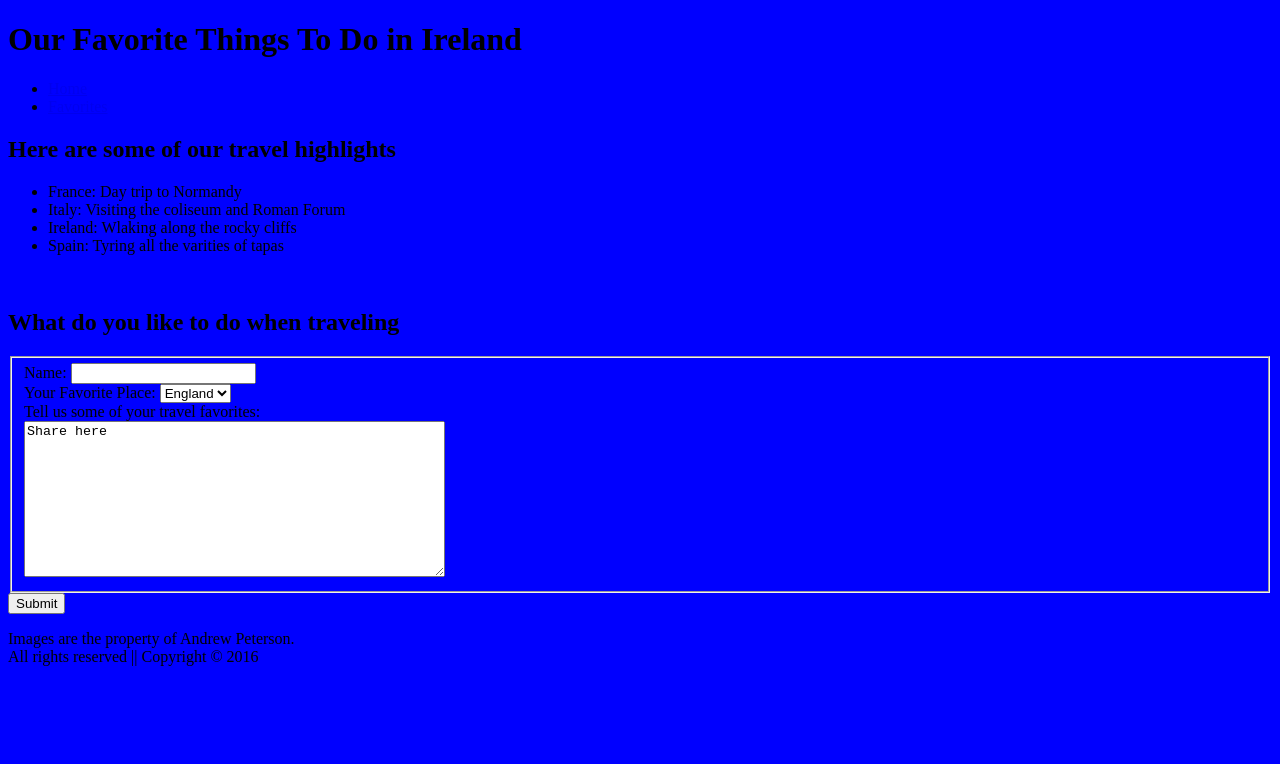
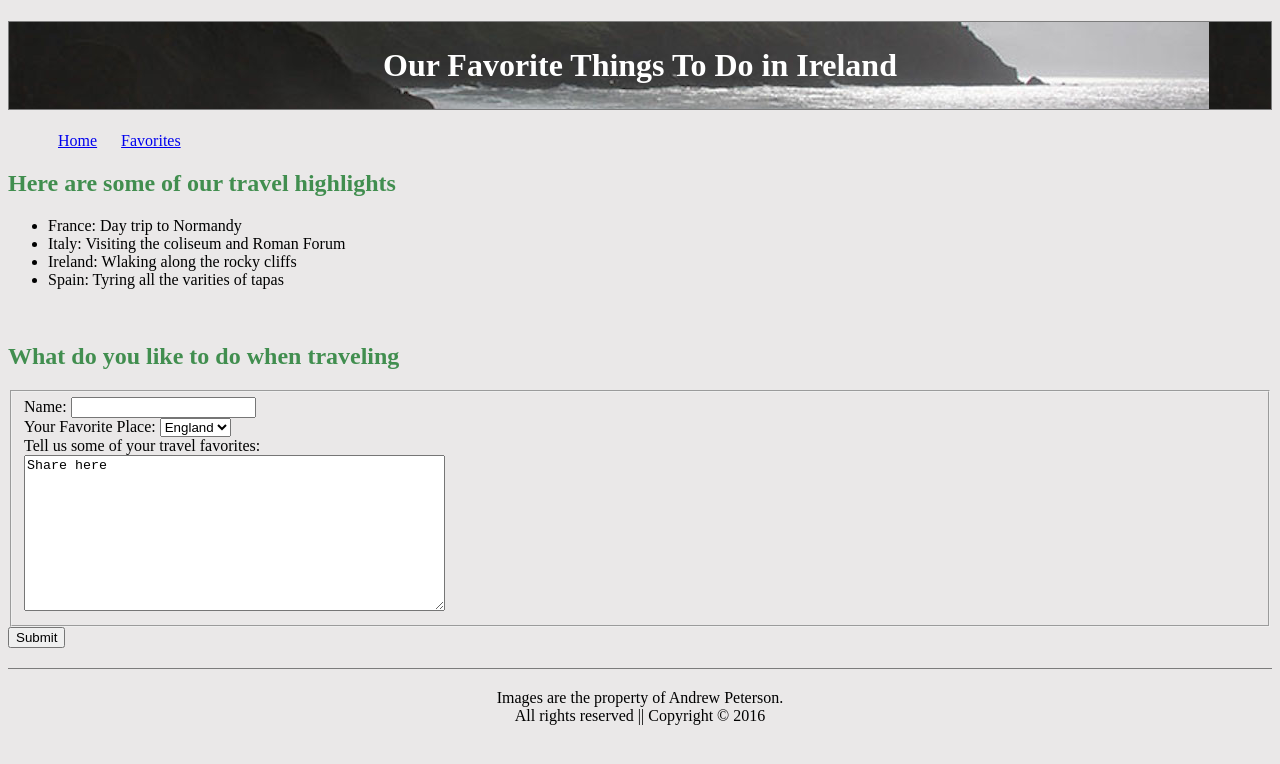
Before and after one commit to ajpeterson/ajpeterson.github.io, a plain HTML site: page favorites.html in a window 1280 px wide. Drawn offline with Linux system fonts and the light colour scheme.

Commit message:
Add classes to html and css styling for site

```diff
--- a/favorites.html
+++ b/favorites.html
@@ -8,7 +8,7 @@
   </head>
   <body>
     <header>
-      <h1>Our Favorite Things To Do in Ireland</h1>
+      <h1 class="border">Our Favorite Things To Do in Ireland</h1>
     </header>
     <nav>
       <ul>
@@ -16,7 +16,7 @@
         <li><a href="favorites.html">Favorites</a></li>
       </ul>
     </nav>
-    <h2>Here are some of our travel highlights</h2>
+    <h2 class="green">Here are some of our travel highlights</h2>
     <ul>
       <li>France: Day trip to Normandy</li>
       <li>Italy: Visiting the coliseum and Roman Forum</li>
@@ -24,7 +24,7 @@
       <li>Spain: Tyring all the varities of tapas</li>
     </ul>
     <br>
-    <h2>What do you like to do when traveling</h2>
+    <h2 class="green">What do you like to do when traveling</h2>
     <form action="thank_you.html" method="get">
       <fieldset>
         <div>
@@ -51,7 +51,7 @@
       <button type="submit">Submit</button>
     </form>
     <footer>
-      <p>Images are the property of Andrew Peterson.<br>
+      <p class="boilerplate">Images are the property of Andrew Peterson.<br>
       All rights reserved || Copyright &#169; 2016</p>
     </footer>
   </body>
--- a/styles.css
+++ b/styles.css
@@ -1,3 +1,34 @@
 body {
-  background-color: blue;
+  background-color: #eae8e8;
 }
+nav ul li {
+  list-style: none;
+  display: inline;
+  margin: 0 10px;
+}
+section p {
+  margin-left: 50px;
+  margin-bottom: 25px;
+  margin-top: -10px;
+}
+.border {
+  color: #ffffff;
+  padding: 25px;
+  border: 1px solid #7c7c7c;
+  text-align: center;
+  background-image: url("images/ireland-bg.jpg");
+}
+.green {
+  color: #418e4f;
+}
+img {
+  padding: 5px;
+  border: 5px solid #7c7c7c;
+}
+
+footer .boilerplate {
+  border-top: 1px solid #7c7c7c;
+  margin-top: 20px;
+  padding-top: 20px;
+  text-align: center;
+}
```
Also changed, not shown: index.html (+11 -8 lines), images/ireland-bg.jpg (added).
